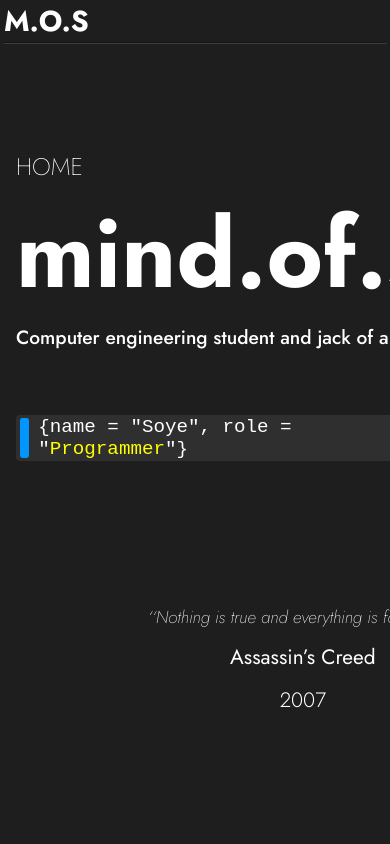
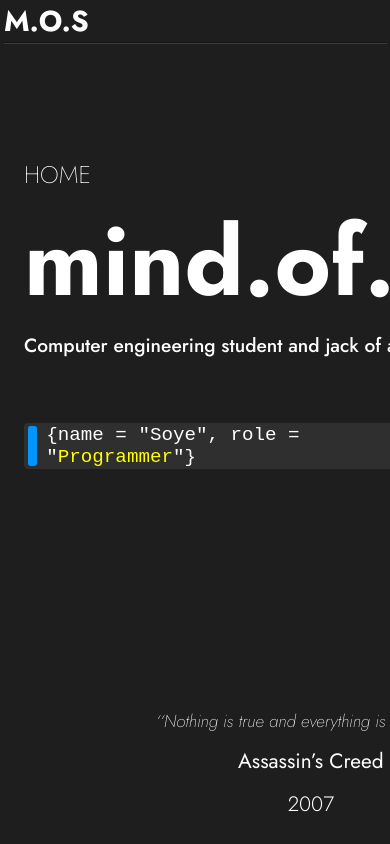
Before and after one commit to soyedotcom/soye.com, a React (Vite) app: page / in a window 390 px wide. Shown: the top 844 px of the page. Built offline with nearby package versions, Linux system fonts and the light colour scheme.

Commit message:
Remove Main.jsx and add margins to HomePage.jsx

```diff
--- a/src/components/Main.jsx
+++ /dev/null
@@ -1,14 +0,0 @@
-import Codeblock from "./Codeblock";
-import HeadingWithPageTitle from "./HeadingWithPageTitle";
-import "./styles/Main.css";
-
-const Main = () => {
-  return (
-    <main>
-      <HeadingWithPageTitle />
-      <Codeblock />
-    </main>
-  );
-};
-
-export default Main;
--- a/src/components/styles/HomePage.css
+++ b/src/components/styles/HomePage.css
@@ -4,4 +4,12 @@
 
   height: calc(100vh - 1.8rem);
   max-width: 100vw;
+
+  margin: 5rem 8rem;
 }
+
+@media (max-width: 1100px) {
+  .home-page {
+    margin: 5rem 1.5rem;
+  }
+}
--- a/src/components/styles/Main.css
+++ /dev/null
@@ -1,9 +0,0 @@
-main {
-  margin: 1.5rem 8rem;
-}
-
-@media (max-width: 1100px) {
-  main {
-    margin: 1.5rem 1rem;
-  }
-}
--- a/src/components/styles/QuoteBlock.css
+++ b/src/components/styles/QuoteBlock.css
@@ -5,7 +5,7 @@
   align-items: center;
   font-size: 1.3rem;
 
-  margin-top: 9rem;
+  margin-top: 15rem;
 }
 
 .quote {
```
